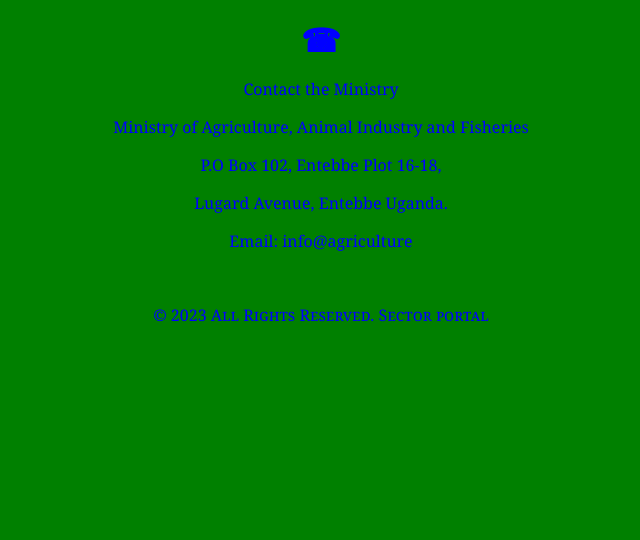
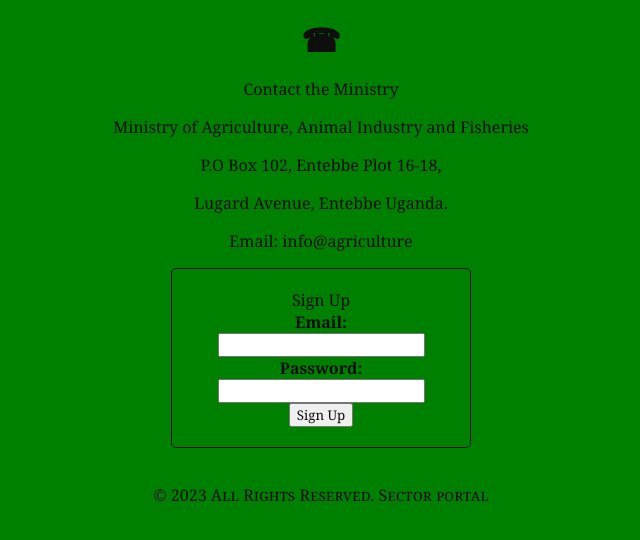
Before and after one commit to josephtwagira/minstry-clone, a plain HTML site: page index.html in a window 1280 px wide. Shown: the part 3023-3563 px from the top of the page, without its empty margins (334-974 px from the left). Drawn offline with Linux system fonts and the light colour scheme.

Commit message:
added a form

```diff
--- a/index.html
+++ b/index.html
@@ -120,7 +120,7 @@
 
         * {
             text-align: center;
-            color: blue;
+            color: rgb(14, 14, 14);
             font-style: inherit;
             font-family: Georgia, 'Times New Roman', Times, serif;
         }
@@ -133,6 +133,26 @@
         .NAADS {
             border-radius: 40px;
         }
+
+        .container {
+            width: 300px;
+            margin: 0 auto;
+            padding: 20px;
+            border: 1px solid ;
+            border-radius: 5px;
+        }
+
+        h10 {
+            text-emphasis: none;
+            text-align: center;
+        }
+
+        label {
+            display: block;
+            font-weight: bold;
+        }
+
+
     </style>
 </head>
 
@@ -212,6 +232,23 @@
         <p>Lugard Avenue, Entebbe Uganda.</p>
         <p>Email: info@agriculture</p>
     </div>
+    <div class="container">
+        <h10>Sign Up</h10>
+        <form action="#" method="post">
+            <div class="form-group">
+                <label for="email">Email:</label>
+                <input type="email" id="email" name="email" required>
+            </div>
+            <div class="form-group">
+                <label for="password">Password:</label>
+                <input type="password" id="password" name="password" required>
+            </div>
+            <div class="form-group">
+                <input type="submit" value="Sign Up">
+            </div>
+        </form>
+    </div>
+
 
     <footer>
         <p>&copy; 2023 All Rights Reserved. Sector portal</p>
```
